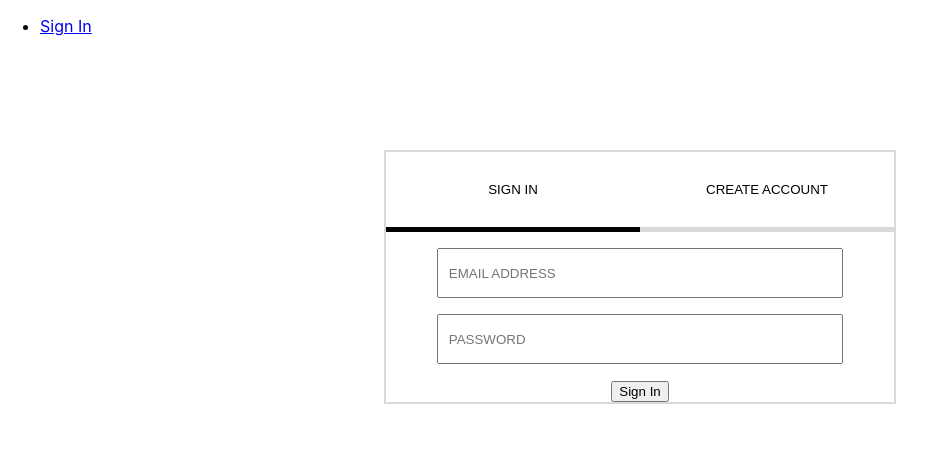
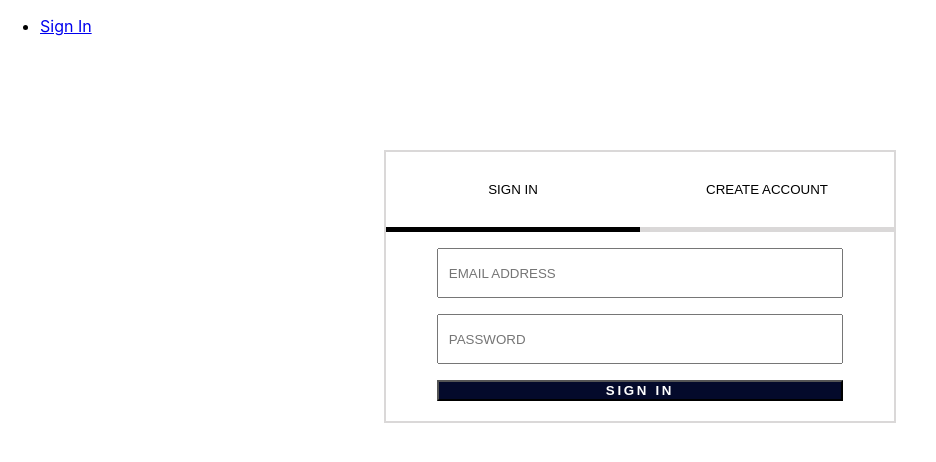
Before and after one commit to cactuspie23/beauty-beyond-barriers-front-end, a React (Create React App) app: page /signin in a window 1280 px wide. Shown: the top 462 px of the page, without its empty margins (0-936 px from the left). Built offline with nearby package versions, Linux system fonts and the light colour scheme; no server answers.

Commit message:
add style to button of signin form

```diff
--- a/src/components/LoginForm/LoginForm.jsx
+++ b/src/components/LoginForm/LoginForm.jsx
@@ -67,12 +67,12 @@ const LoginForm = props => {
             placeholder="PASSWORD"
           />
         </div>
-        <div>
-          <button className={styles.button}>Sign In</button>
-          {/* <Link to="/">
+        {/* <div> */}
+        <button className={styles.button}>SIGN IN</button>
+        {/* <Link to="/">
             <button>Cancel</button>
           </Link> */}
-        </div>
+        {/* </div> */}
       </form>
     </div>
   )
--- a/src/components/LoginForm/LoginForm.module.css
+++ b/src/components/LoginForm/LoginForm.module.css
@@ -1,5 +1,6 @@
 .page_container{
   width: 100%;
+  text-align: center;
 }
 
 .container {
@@ -29,3 +30,11 @@
   height: 50px;
   padding-left: 10px;
 }
+
+.button{
+  width: 80%;
+  background-color: #040a2b;
+  color: white;
+  font-weight: bold;
+  letter-spacing: .2em;
+}
--- a/src/pages/Signin/Signin.module.css
+++ b/src/pages/Signin/Signin.module.css
@@ -14,6 +14,7 @@
   width: 40vw;
   position: fixed;
   top: 150px;
+  padding-bottom: 20px;
 }
 
 .btns_container{
```
